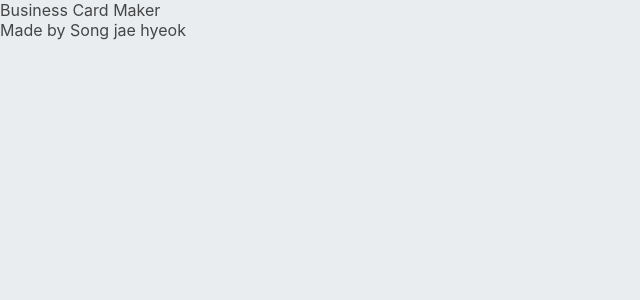
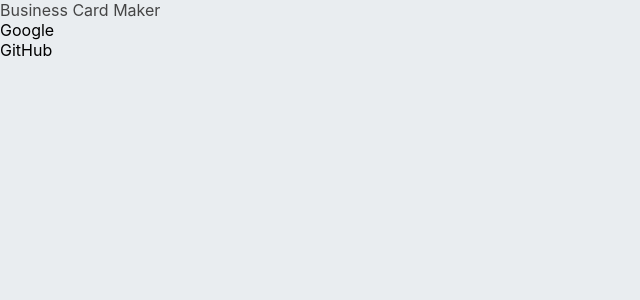
Before and after one commit to hellojaehyeok/BusinessCard, a React (Create React App) app in the folder business_card/: page / in a window 1280 px wide. Shown: the top 300 px of the page, without its empty margins (0-640 px from the left). Built offline with nearby package versions, Linux system fonts and the light colour scheme.

Commit message:
header, login 컴포넌트 1차 제작
header, login 컴포넌트 1차 제작

```diff
--- a/business_card/src/app.jsx
+++ b/business_card/src/app.jsx
@@ -1,4 +1,7 @@
 import styles from './app.module.css';
+import LogIn from './components/logIn/logIn'
+import Header from './components/header/header'
+
 
 function App() {
 
@@ -6,13 +9,15 @@ function App() {
 
   return (
     <div className="App">
-      <header className={styles.header}>
-        Business Card Maker
-      </header>
 
-      <footer className={styles.footer}>
-        Made by Song jae hyeok
-      </footer>
+      {/* LogIn Page */}
+      <div>
+        <Header />
+        <LogIn />
+      </div>
+
+
+
     </div>
   );
 }
--- a/business_card/src/app.module.css
+++ b/business_card/src/app.module.css
@@ -1,12 +1,3 @@
 body{
     background-color: #e9edf0;
 }
-
-header.header{
-    color: #454545;
-}
-
-
-footer.footer{
-    color: #454545;
-}
--- /dev/null
+++ b/business_card/src/components/header/header.jsx
@@ -0,0 +1,15 @@
+import React from 'react';
+import styles from './header.module.css'
+
+
+const Header = (props) => {
+
+
+    return(
+        <header className={styles.header}>
+            Business Card Maker
+        </header>
+    );
+};
+
+export default Header;
--- /dev/null
+++ b/business_card/src/components/header/header.module.css
@@ -0,0 +1,5 @@
+
+
+header.header{
+    color: #454545;
+}
--- /dev/null
+++ b/business_card/src/components/logIn/logIn.jsx
@@ -0,0 +1,14 @@
+import React from 'react';
+
+const Login = (props) => {
+
+
+    return(
+        <div>
+            Google <br />
+            GitHub
+        </div>
+    );
+};
+
+export default Login;
```
Also changed, not shown: business_card/src/components/logIn/logIn.module.css (added), 1 other file (tests, documents, lock files or other folders).
